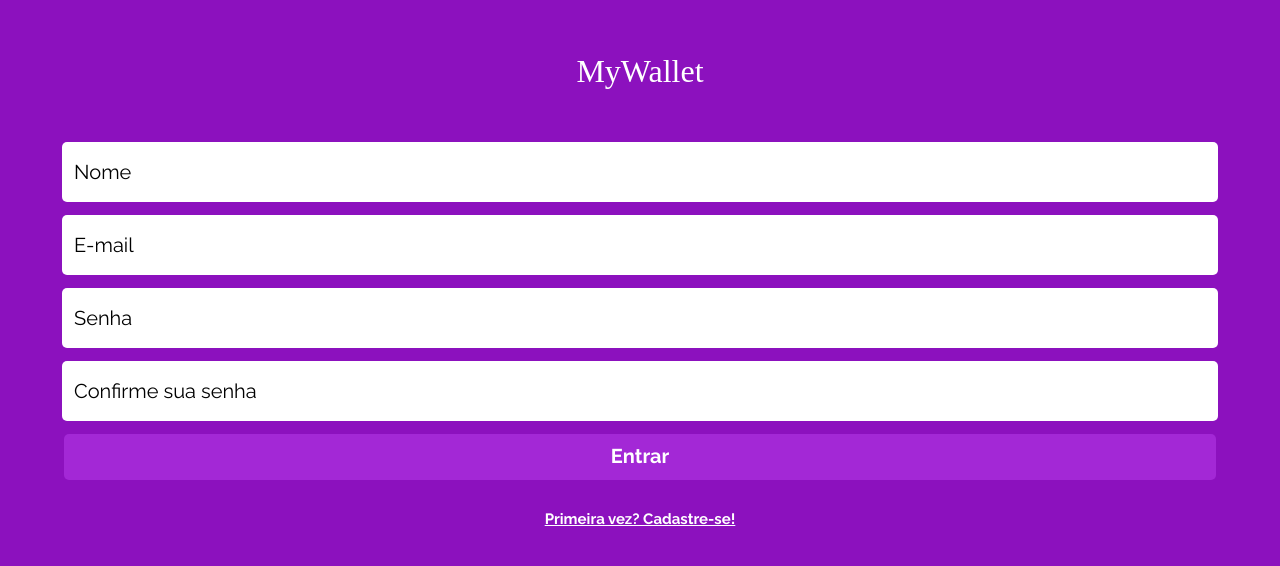
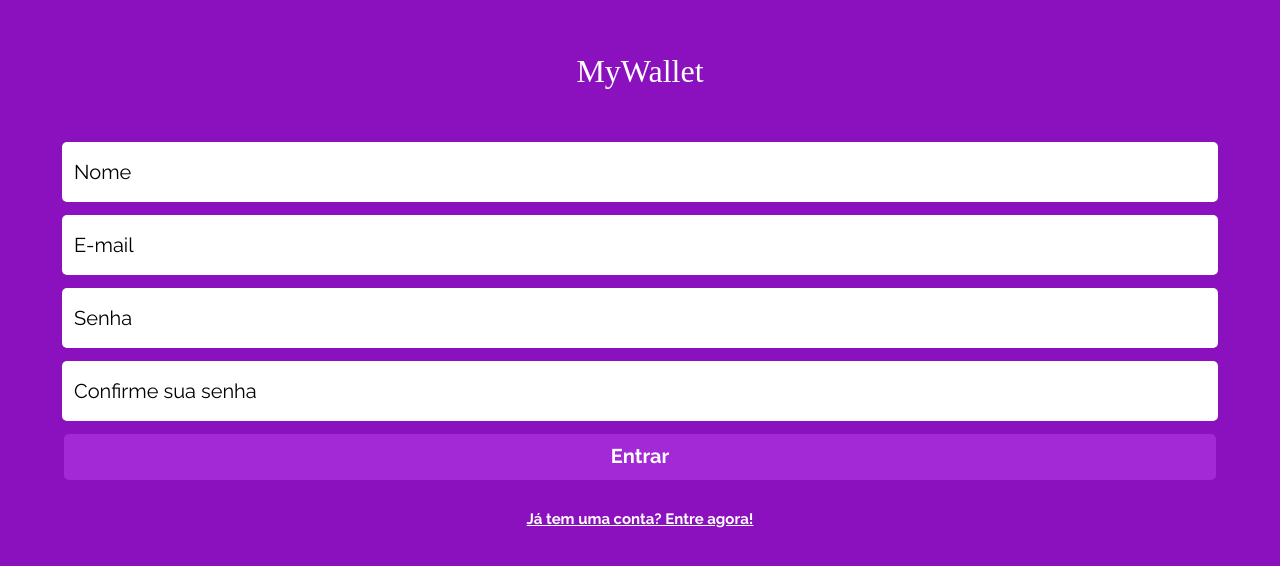
Before and after one commit to Fvieira99/MyWallet-Frontend, a React (Create React App) app: page /signup in a window 1280 px wide. Shown: the part 120-686 px from the top of the page. Built offline with nearby package versions, Linux system fonts and the light colour scheme; a web font is replaced by a local one.

Commit message:
Fix: sign up page link to sign in page

```diff
--- a/src/pages/SignUp.js
+++ b/src/pages/SignUp.js
@@ -91,8 +91,8 @@ export default function SignUp() {
 					)}
 				</Button>
 			</Form>
-			<Link to="/signin">
-				<Span isLoading={isLoading}>Primeira vez? Cadastre-se!</Span>
+			<Link to="/">
+				<Span isLoading={isLoading}>Já tem uma conta? Entre agora!</Span>
 			</Link>
 		</Wrapper>
 	);
```
